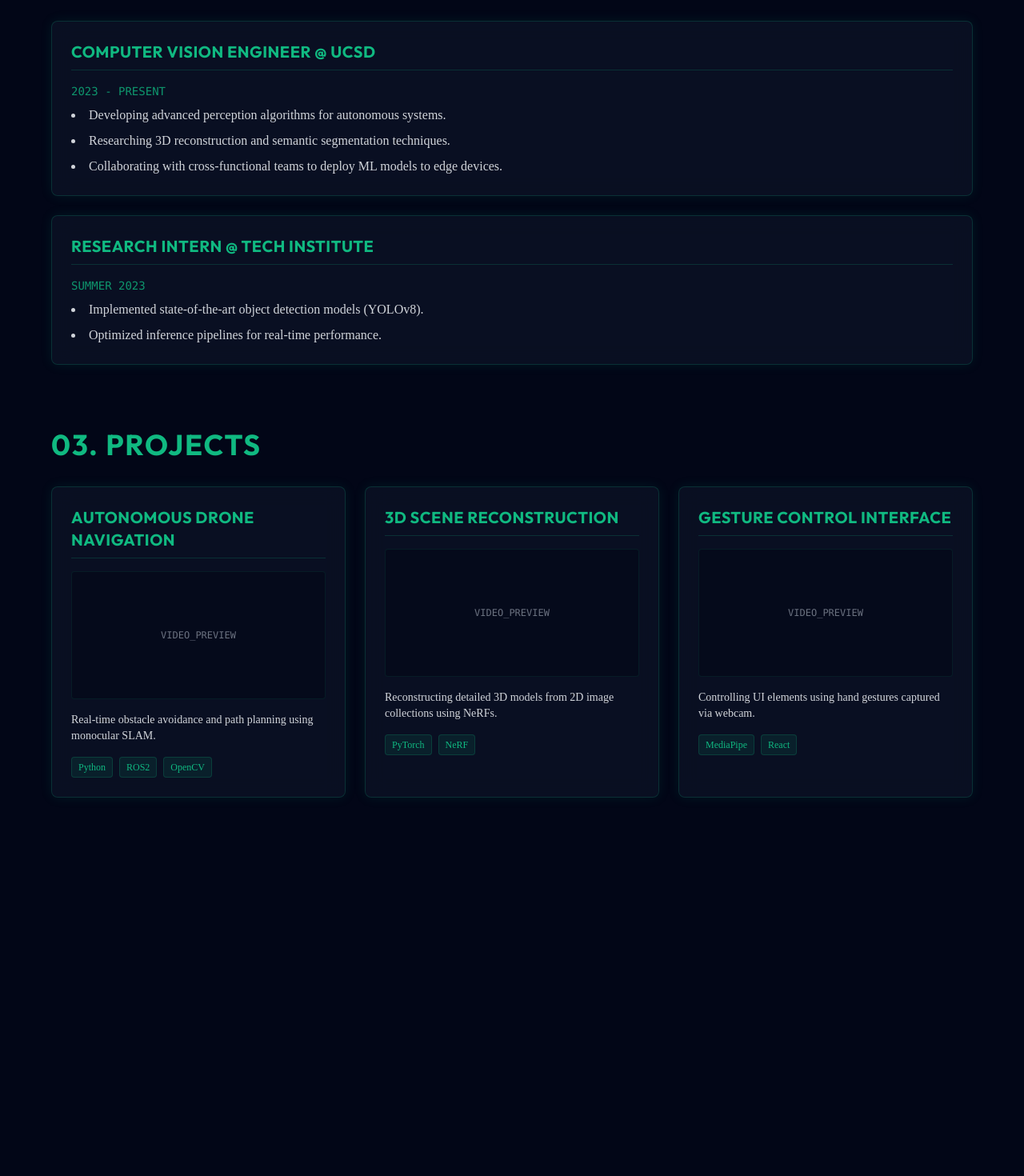
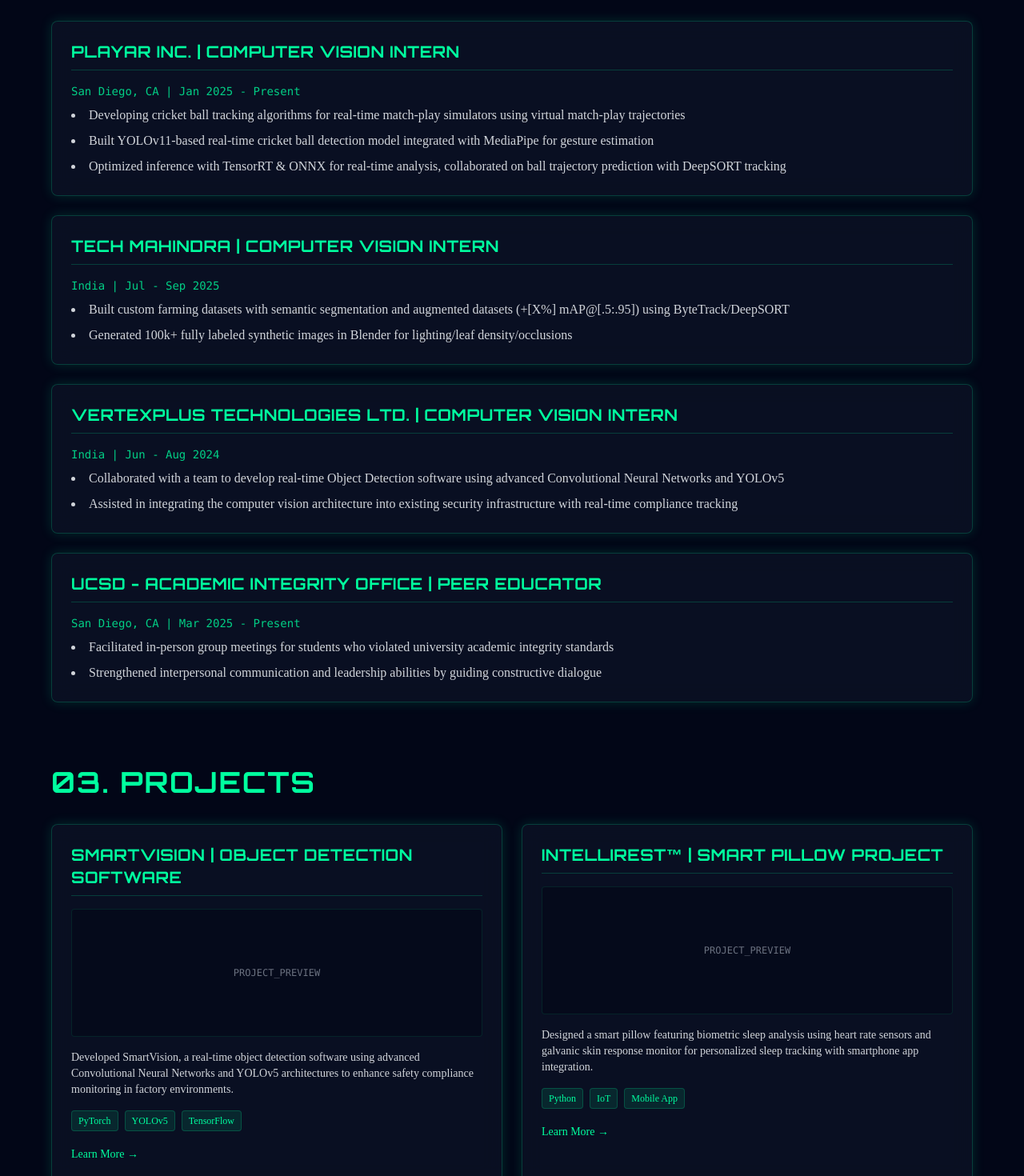
Before and after one commit to Agastya902/portfolio, a Next.js app: page / in a window 1280 px wide. Shown: the part 1320-2790 px from the top of the page at 80% size. Before the commit the page ends 2397 px from the top, so only its background shows below. Built offline with nearby package versions, Linux system fonts and the light colour scheme.

Commit message:
Update: Real content, new video, futuristic design

```diff
--- a/app/globals.css
+++ b/app/globals.css
@@ -21,11 +21,11 @@
   .glass-panel {
     background-color: rgba(15, 23, 42, 0.6);
     backdrop-filter: blur(12px);
-    border: 1px solid rgba(16, 185, 129, 0.2);
-    box-shadow: 0 0 15px rgba(16, 185, 129, 0.1);
+    border: 1px solid rgba(0, 255, 159, 0.2);
+    box-shadow: 0 0 15px rgba(0, 255, 159, 0.15);
   }
 
   .cyber-glow {
-    box-shadow: 0 0 20px rgba(16, 185, 129, 0.3);
+    box-shadow: 0 0 20px rgba(0, 255, 159, 0.4);
   }
 }
--- a/app/layout.tsx
+++ b/app/layout.tsx
@@ -1,5 +1,5 @@
 import type { Metadata } from "next";
-import { Inter, Outfit } from "next/font/google";
+import { Inter, Outfit, Orbitron } from "next/font/google";
 import "./globals.css";
 
 const inter = Inter({
@@ -10,6 +10,12 @@
 const outfit = Outfit({
   variable: "--font-outfit",
   subsets: ["latin"],
+});
+
+const orbitron = Orbitron({
+  subsets: ["latin"],
+  variable: '--font-orbitron',
+  weight: ['400', '500', '700', '900'],
 });
 
 export const metadata: Metadata = {
@@ -25,7 +31,7 @@
   return (
     <html lang="en">
       <body
-        className={`${inter.variable} ${outfit.variable} antialiased`}
+        className={`${inter.variable} ${outfit.variable} ${orbitron.variable} antialiased`}
       >
         {children}
       </body>
--- a/app/page.tsx
+++ b/app/page.tsx
@@ -44,20 +44,36 @@
               02. EXPERIENCE
             </h2>
             <div className="space-y-6">
-              <GlassCard title="Computer Vision Engineer @ UCSD">
-                <p className="text-sm text-cyber-green/80 font-mono mb-2">2023 - PRESENT</p>
+              <GlassCard title="Playar Inc. | Computer Vision Intern">
+                <p className="text-sm text-cyber-green/80 font-mono mb-2">San Diego, CA | Jan 2025 - Present</p>
                 <ul className="list-disc list-inside space-y-2 text-gray-300">
-                  <li>Developing advanced perception algorithms for autonomous systems.</li>
-                  <li>Researching 3D reconstruction and semantic segmentation techniques.</li>
-                  <li>Collaborating with cross-functional teams to deploy ML models to edge devices.</li>
+                  <li>Developing cricket ball tracking algorithms for real-time match-play simulators using virtual match-play trajectories</li>
+                  <li>Built YOLOv11-based real-time cricket ball detection model integrated with MediaPipe for gesture estimation</li>
+                  <li>Optimized inference with TensorRT & ONNX for real-time analysis, collaborated on ball trajectory prediction with DeepSORT tracking</li>
                 </ul>
               </GlassCard>
 
-              <GlassCard title="Research Intern @ Tech Institute">
-                <p className="text-sm text-cyber-green/80 font-mono mb-2">SUMMER 2023</p>
+              <GlassCard title="Tech Mahindra | Computer Vision Intern">
+                <p className="text-sm text-cyber-green/80 font-mono mb-2">India | Jul - Sep 2025</p>
                 <ul className="list-disc list-inside space-y-2 text-gray-300">
-                  <li>Implemented state-of-the-art object detection models (YOLOv8).</li>
-                  <li>Optimized inference pipelines for real-time performance.</li>
+                  <li>Built custom farming datasets with semantic segmentation and augmented datasets (+[X%] mAP@[.5:.95]) using ByteTrack/DeepSORT</li>
+                  <li>Generated 100k+ fully labeled synthetic images in Blender for lighting/leaf density/occlusions</li>
+                </ul>
+              </GlassCard>
+
+              <GlassCard title="VertexPlus Technologies Ltd. | Computer Vision Intern">
+                <p className="text-sm text-cyber-green/80 font-mono mb-2">India | Jun - Aug 2024</p>
+                <ul className="list-disc list-inside space-y-2 text-gray-300">
+                  <li>Collaborated with a team to develop real-time Object Detection software using advanced Convolutional Neural Networks and YOLOv5</li>
+                  <li>Assisted in integrating the computer vision architecture into existing security infrastructure with real-time compliance tracking</li>
+                </ul>
+              </GlassCard>
+
+              <GlassCard title="UCSD - Academic Integrity Office | Peer Educator">
+                <p className="text-sm text-cyber-green/80 font-mono mb-2">San Diego, CA | Mar 2025 - Present</p>
+                <ul className="list-disc list-inside space-y-2 text-gray-300">
+                  <li>Facilitated in-person group meetings for students who violated university academic integrity standards</li>
+                  <li>Strengthened interpersonal communication and leadership abilities by guiding constructive dialogue</li>
                 </ul>
               </GlassCard>
             </div>
@@ -68,45 +84,39 @@
             <h2 className="text-3xl md:text-4xl font-bold font-heading text-cyber-green mb-8 tracking-wider">
               03. PROJECTS
             </h2>
-            <div className="grid md:grid-cols-2 lg:grid-cols-3 gap-6">
-              <GlassCard title="Autonomous Drone Navigation" className="hover:scale-[1.02]">
+            <div className="grid md:grid-cols-2 lg:grid-cols-2 gap-6">
+              <GlassCard title="SmartVision | Object Detection Software" className="hover:scale-[1.02]">
                 <div className="h-40 bg-cyber-black/50 rounded mb-4 border border-cyber-green/10 flex items-center justify-center">
-                  <span className="text-xs font-mono text-gray-500">VIDEO_PREVIEW</span>
+                  <span className="text-xs font-mono text-gray-500">PROJECT_PREVIEW</span>
                 </div>
                 <p className="text-sm mb-4">
-                  Real-time obstacle avoidance and path planning using monocular SLAM.
+                  Developed SmartVision, a real-time object detection software using advanced Convolutional Neural Networks and YOLOv5 architectures to enhance safety compliance monitoring in factory environments.
                 </p>
-                <div className="flex gap-2 flex-wrap">
-                  <span className="text-xs px-2 py-1 rounded bg-cyber-green/10 text-cyber-green border border-cyber-green/20">Python</span>
-                  <span className="text-xs px-2 py-1 rounded bg-cyber-green/10 text-cyber-green border border-cyber-green/20">ROS2</span>
-                  <span className="text-xs px-2 py-1 rounded bg-cyber-green/10 text-cyber-green border border-cyber-green/20">OpenCV</span>
+                <div className="flex gap-2 flex-wrap mb-4">
+                  <span className="text-xs px-2 py-1 rounded bg-cyber-green/10 text-cyber-green border border-cyber-green/20">PyTorch</span>
+                  <span className="text-xs px-2 py-1 rounded bg-cyber-green/10 text-cyber-green border border-cyber-green/20">YOLOv5</span>
+                  <span className="text-xs px-2 py-1 rounded bg-cyber-green/10 text-cyber-green border border-cyber-green/20">TensorFlow</span>
                 </div>
+                <button className="text-cyber-green hover:text-cyber-green/80 text-sm font-medium">
+                  Learn More →
+                </button>
               </GlassCard>
 
-              <GlassCard title="3D Scene Reconstruction" className="hover:scale-[1.02]">
+              <GlassCard title="IntelliRest™ | Smart Pillow Project" className="hover:scale-[1.02]">
                 <div className="h-40 bg-cyber-black/50 rounded mb-4 border border-cyber-green/10 flex items-center justify-center">
-                  <span className="text-xs font-mono text-gray-500">VIDEO_PREVIEW</span>
+                  <span className="text-xs font-mono text-gray-500">PROJECT_PREVIEW</span>
                 </div>
                 <p className="text-sm mb-4">
-                  Reconstructing detailed 3D models from 2D image collections using NeRFs.
+                  Designed a smart pillow featuring biometric sleep analysis using heart rate sensors and galvanic skin response monitor for personalized sleep tracking with smartphone app integration.
                 </p>
-                <div className="flex gap-2 flex-wrap">
-                  <span className="text-xs px-2 py-1 rounded bg-cyber-green/10 text-cyber-green border border-cyber-green/20">PyTorch</span>
-                  <span className="text-xs px-2 py-1 rounded bg-cyber-green/10 text-cyber-green border border-cyber-green/20">NeRF</span>
+                <div className="flex gap-2 flex-wrap mb-4">
+                  <span className="text-xs px-2 py-1 rounded bg-cyber-green/10 text-cyber-green border border-cyber-green/20">Python</span>
+                  <span className="text-xs px-2 py-1 rounded bg-cyber-green/10 text-cyber-green border border-cyber-green/20">IoT</span>
+                  <span className="text-xs px-2 py-1 rounded bg-cyber-green/10 text-cyber-green border border-cyber-green/20">Mobile App</span>
                 </div>
-              </GlassCard>
-
-              <GlassCard title="Gesture Control Interface" className="hover:scale-[1.02]">
-                <div className="h-40 bg-cyber-black/50 rounded mb-4 border border-cyber-green/10 flex items-center justify-center">
-                  <span className="text-xs font-mono text-gray-500">VIDEO_PREVIEW</span>
-                </div>
-                <p className="text-sm mb-4">
-                  Controlling UI elements using hand gestures captured via webcam.
-                </p>
-                <div className="flex gap-2 flex-wrap">
-                  <span className="text-xs px-2 py-1 rounded bg-cyber-green/10 text-cyber-green border border-cyber-green/20">MediaPipe</span>
-                  <span className="text-xs px-2 py-1 rounded bg-cyber-green/10 text-cyber-green border border-cyber-green/20">React</span>
-                </div>
+                <button className="text-cyber-green hover:text-cyber-green/80 text-sm font-medium">
+                  Learn More →
+                </button>
               </GlassCard>
             </div>
           </section>
--- a/tailwind.config.js
+++ b/tailwind.config.js
@@ -11,17 +11,17 @@
                 background: "var(--background)",
                 foreground: "var(--foreground)",
                 "cyber-green": {
-                    DEFAULT: "#10b981", // emerald-500
-                    400: "#34d399", // emerald-400
-                    300: "#6ee7b7", // emerald-300
-                    glow: "rgba(16, 185, 129, 0.5)",
+                    DEFAULT: "#00ff9f", // Brighter neon green
+                    400: "#00ffaa",
+                    300: "#66ffcc",
+                    glow: "rgba(0, 255, 159, 0.6)",
                 },
                 "cyber-black": "#020617", // slate-950
                 "glass-slate": "rgba(15, 23, 42, 0.6)", // slate-900 with opacity
             },
             fontFamily: {
                 sans: ["var(--font-inter)", "sans-serif"],
-                heading: ["var(--font-outfit)", "sans-serif"],
+                heading: ["var(--font-orbitron)", "sans-serif"],
             },
             backgroundImage: {
                 "gradient-radial": "radial-gradient(var(--tw-gradient-stops))",
```
Also changed, not shown: components/Hero.tsx (+6 -7 lines), 1 other file (tests, documents, lock files or other folders).
